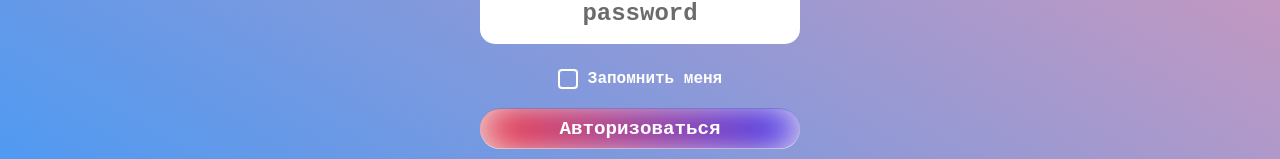
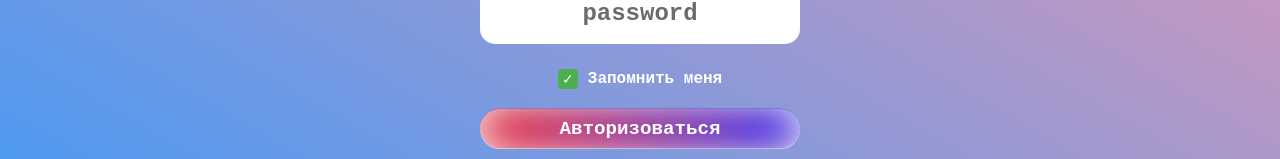
Before and after one commit to YuriSilenok/23-2P9_adaptive_testing, a React (Vite) app: page /users/autorize in a window 1280 px wide. Shown: the part 384-543 px from the top of the page. Built offline with nearby package versions, Linux system fonts and the light colour scheme.

Commit message:
quick update

```diff
--- a/src/Components/Autorize.tsx
+++ b/src/Components/Autorize.tsx
@@ -44,7 +44,7 @@ export default function Autorize () {
                     datatype="new"
                     name="password" />
                 <div id="checkbox-container">
-                    <input name="remember" id="remember" type='checkbox' />
+                    <input name="remember" id="remember" checked={true} type='checkbox' />
                     <label htmlFor="#remember"> Запомнить меня</label>
                 </div>
                 <button type='submit' id="button">Авторизоваться</button>
--- a/src/Layouts/MainLOUT.jsx
+++ b/src/Layouts/MainLOUT.jsx
@@ -21,7 +21,7 @@ export default function MainLOUT () {
 
     return(
         <>
-            <div id="main-nav">
+            <nav id="main-nav">
                 <img id="icon" src={logo} onClick={() => {
                     status === 'Student'
                     ? nav('/forstudent')
@@ -32,7 +32,7 @@ export default function MainLOUT () {
                     {window.location.pathname === '/users/autorize' ? null : <UserProfile /> }
                     <ThemeSwitcher />
                 </aside>
-            </div>
+            </nav>
             <Outlet />
         </>
     )
--- a/src/Layouts/TeacherLOUT.tsx
+++ b/src/Layouts/TeacherLOUT.tsx
@@ -3,6 +3,8 @@ import React from "react";
 
 export default function TeacherLout() {
     return (
-        <section className="teacher-container"></section>
+        <section className="teacher-container">
+
+        </section>
     )
 }
```
